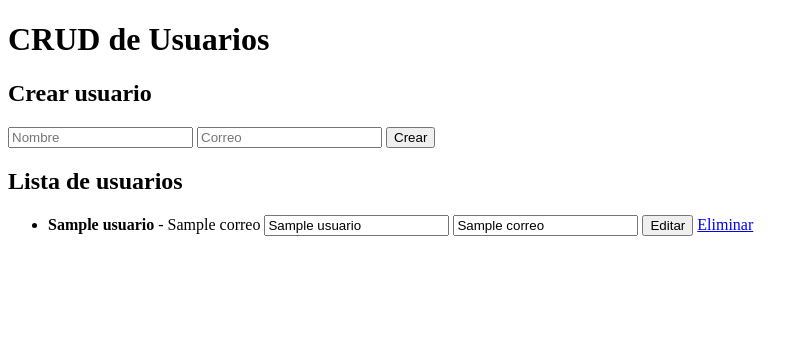
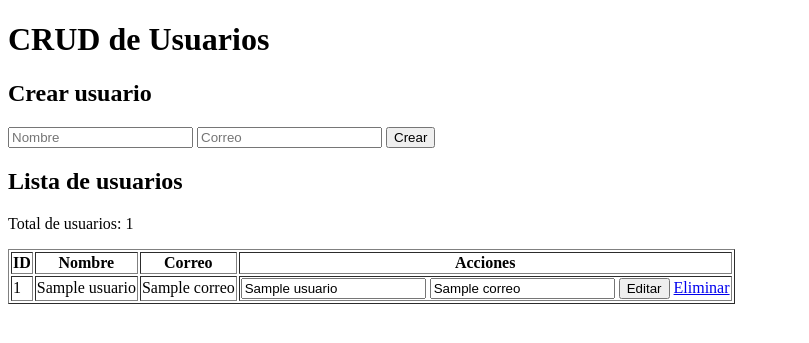
Before and after one commit to nilfredb/control_de_versiones, a Flask app: template templates/index.html in a window 1280 px wide. Shown: the top 343 px of the page, without its empty margins (0-809 px from the left). Run offline with Flask 3, Linux system fonts and the light colour scheme; the template is opened without the code that fills it: most values are stand-ins (such as "Sample title", 1, 10 or a date in 2020).

Commit message:
feat: improve user list with table and count

```diff
--- a/templates/index.html
+++ b/templates/index.html
@@ -15,12 +15,24 @@
         <button type="submit">Crear</button>
     </form>
 
-    <h2>Lista de usuarios</h2>
-    <ul>
-        {% for usuario in usuarios %}
-        <li>
-            <strong>{{ usuario.nombre }}</strong> - {{ usuario.correo }}
+<h2>Lista de usuarios</h2>
 
+<p>Total de usuarios: {{ usuarios|length }}</p>
+
+<table border="1">
+    <tr>
+        <th>ID</th>
+        <th>Nombre</th>
+        <th>Correo</th>
+        <th>Acciones</th>
+    </tr>
+
+    {% for usuario in usuarios %}
+    <tr>
+        <td>{{ usuario.id }}</td>
+        <td>{{ usuario.nombre }}</td>
+        <td>{{ usuario.correo }}</td>
+        <td>
             <form action="/editar/{{ usuario.id }}" method="POST" style="display:inline;">
                 <input type="text" name="nombre" value="{{ usuario.nombre }}" required>
                 <input type="email" name="correo" value="{{ usuario.correo }}" required>
@@ -28,8 +40,9 @@
             </form>
 
             <a href="/eliminar/{{ usuario.id }}">Eliminar</a>
-        </li>
-        {% endfor %}
-    </ul>
+        </td>
+    </tr>
+    {% endfor %}
+</table>
 </body>
 </html>
```
